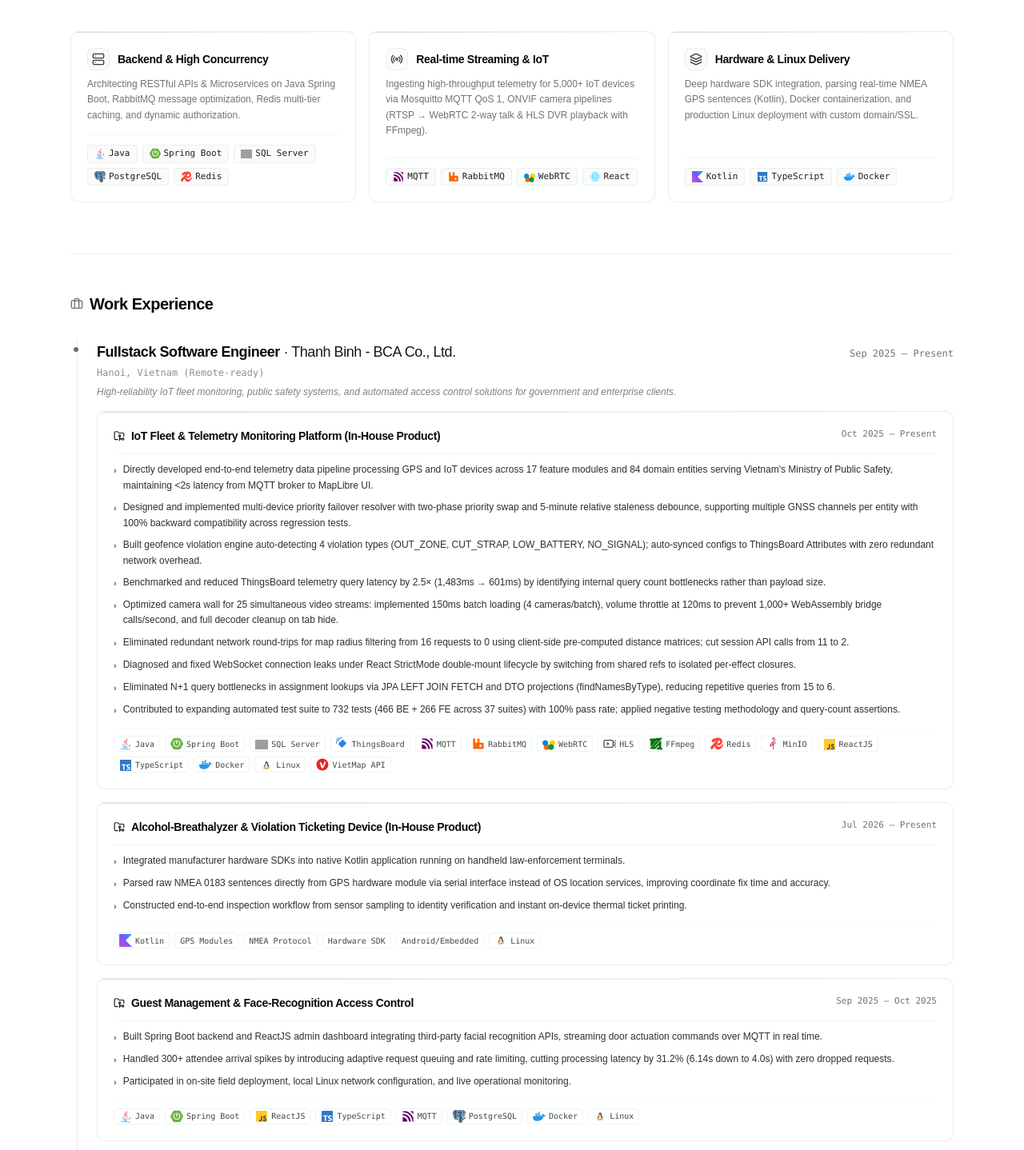
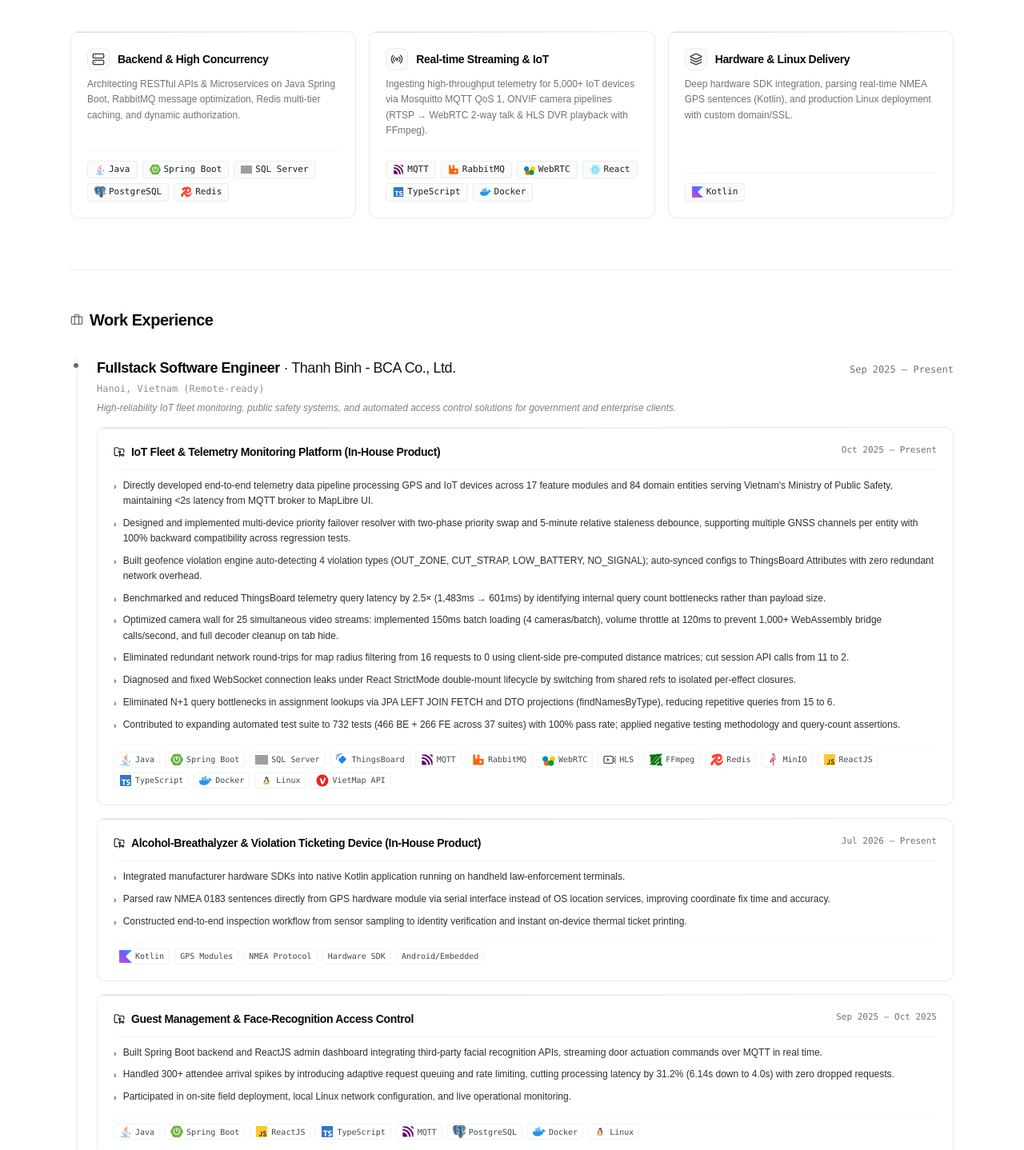
Before and after one commit to toobidu/portfolio, a React (Vite) app: page / in a window 1280 px wide. Shown: the part 672-2110 px from the top of the page at 80% size. Built offline with nearby package versions, Linux system fonts and the light colour scheme; grey boxes are pictures that could not be loaded.

Commit message:
fix(portfolio): sửa card

```diff
--- a/src/components/hero.tsx
+++ b/src/components/hero.tsx
@@ -49,17 +49,15 @@ export function Hero() {
         { name: 'RabbitMQ', icon: <RabbitMqIcon className="size-3.5" /> },
         { name: 'WebRTC', icon: <WebRtcIcon className="size-3.5" /> },
         { name: 'React', icon: <ReactIcon className="size-3.5" /> },
+        { name: 'TypeScript', icon: <TypeScriptIcon className="size-3.5" /> },
+        { name: 'Docker', icon: <DockerIcon className="size-3.5" /> },
       ],
     },
     {
       title: 'Hardware & Linux Delivery',
       icon: Layers,
-      desc: 'Deep hardware SDK integration, parsing real-time NMEA GPS sentences (Kotlin), Docker containerization, and production Linux deployment with custom domain/SSL.',
-      techs: [
-        { name: 'Kotlin', icon: <KotlinIcon className="size-3.5" /> },
-        { name: 'TypeScript', icon: <TypeScriptIcon className="size-3.5" /> },
-        { name: 'Docker', icon: <DockerIcon className="size-3.5" /> },
-      ],
+      desc: 'Deep hardware SDK integration, parsing real-time NMEA GPS sentences (Kotlin), and production Linux deployment with custom domain/SSL.',
+      techs: [{ name: 'Kotlin', icon: <KotlinIcon className="size-3.5" /> }],
     },
   ]
 
--- a/src/data/portfolio.ts
+++ b/src/data/portfolio.ts
@@ -141,7 +141,6 @@ export const experiences: ExperienceItem[] = [
           'NMEA Protocol',
           'Hardware SDK',
           'Android/Embedded',
-          'Linux',
         ],
       },
       {
@@ -348,14 +347,7 @@ export const projects: ProjectItem[] = [
       'Completed full violation citation flow and thermal printing in under 10 seconds',
       'Deployed successfully on specialized inspection devices in active field operations',
     ],
-    technologies: [
-      'Kotlin',
-      'GPS Modules',
-      'NMEA Protocol',
-      'Hardware SDK',
-      'Android/Embedded',
-      'Linux',
-    ],
+    technologies: ['Kotlin', 'GPS Modules', 'NMEA Protocol', 'Hardware SDK', 'Android/Embedded'],
   },
   {
     title: 'Enterprise Backend & Dynamic RBAC Platform',
```
